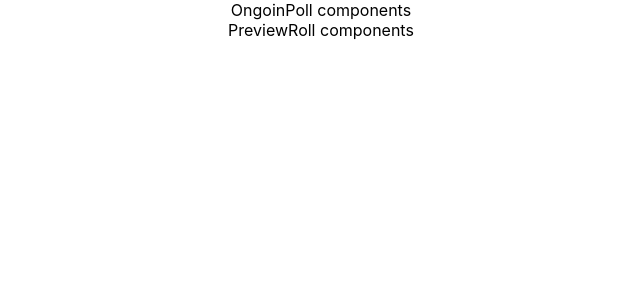
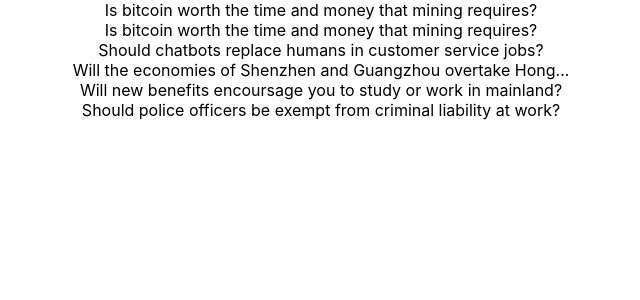
Before and after one commit to jia0nnn-n/poll-system, a React (Create React App) app: page / in a window 1280 px wide. Shown: the top 300 px of the page, without its empty margins (319-959 px from the left). Built offline with nearby package versions, Linux system fonts and the light colour scheme.

Commit message:
components: basic selection function

```diff
--- a/src/App.tsx
+++ b/src/App.tsx
@@ -1,13 +1,21 @@
+import { useState } from "react";
 import "./App.css";
 import { OngoinPoll } from "./components/OngoingRoll";
 import { PreviewRoll } from "./components/PreviewRoll";
 import data from "./database.json";
 function App() {
-  console.log(data.polls);
+  const { polls } = data;
+  const [selectedPoll, setSelectedPoll] = useState(polls[0]);
   return (
     <div className="App">
-      <OngoinPoll />
-      <PreviewRoll />
+      <OngoinPoll poll={selectedPoll} />
+      {polls.map((poll, index) => (
+        <PreviewRoll
+          key={index}
+          poll={poll}
+          toOngoingPollFn={setSelectedPoll}
+        />
+      ))}
     </div>
   );
 }
--- /dev/null
+++ b/src/PollType.ts
@@ -0,0 +1,6 @@
+export type Poll = {
+  title: string;
+  time: string;
+  id: number;
+  data: any[];
+};
--- a/src/components/OngoingRoll.tsx
+++ b/src/components/OngoingRoll.tsx
@@ -1,10 +1,10 @@
 import React, { memo } from "react";
+import { Poll } from "../PollType";
 
-export const OngoinPoll = memo(function OngoinPoll(props) {
+type OngoinPollProps = {
+  poll: Poll;
+};
 
-  return (
-    <div id="ongoing-root">
-     OngoinPoll components
-    </div>
-  );
+export const OngoinPoll = memo<OngoinPollProps>(function OngoinPoll(props) {
+  return <div id="ongoing-root">{props.poll.title}</div>;
 });
--- a/src/components/PreviewRoll.tsx
+++ b/src/components/PreviewRoll.tsx
@@ -1,5 +1,16 @@
 import React, { memo } from "react";
+import { Poll } from "../PollType";
 
-export const PreviewRoll = memo(function PreviewRoll(props) {
-  return <div id="preview-root">PreviewRoll components</div>;
+type PreviewPollProps = {
+  poll: Poll;
+  toOngoingPollFn: React.Dispatch<React.SetStateAction<Poll>>;
+};
+
+export const PreviewRoll = memo<PreviewPollProps>(function PreviewRoll(props) {
+  const { poll, toOngoingPollFn } = props;
+  return (
+    <div id="preview-root" onClick={() => toOngoingPollFn(poll)}>
+      {poll.title}
+    </div>
+  );
 });
```
